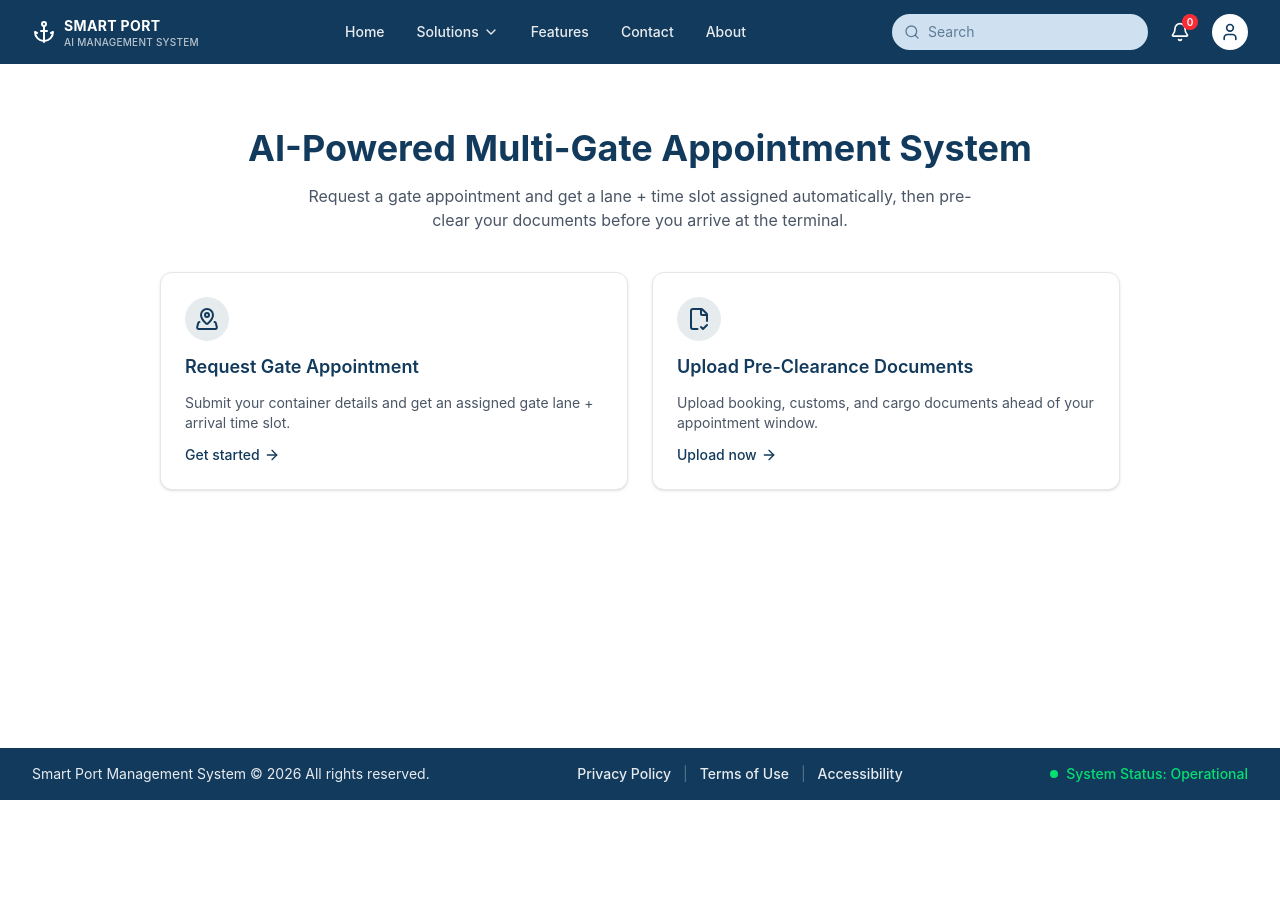
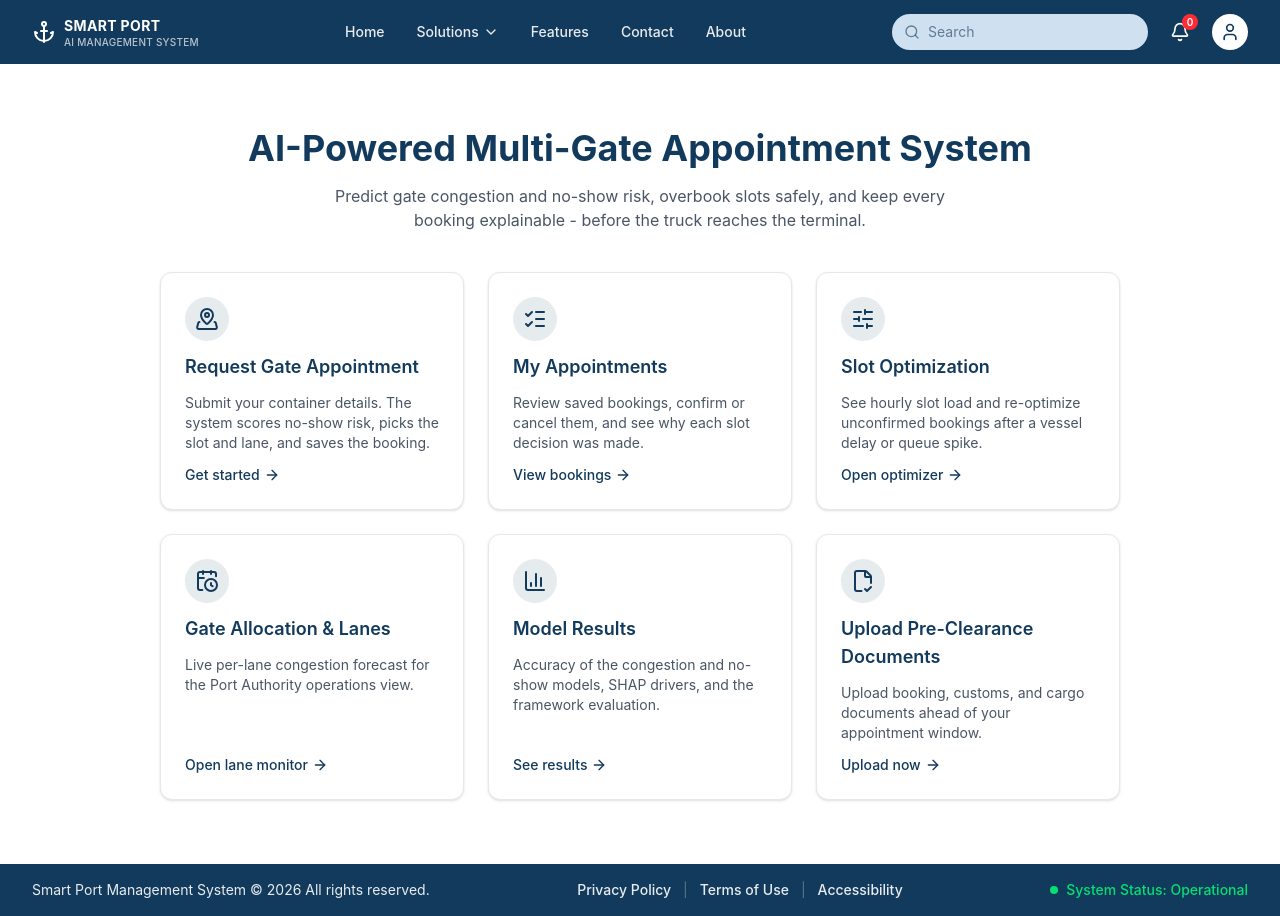
Before and after one commit to IsuJayasinghe/Final-Research, a React app in the folder frontend/: page / in a window 1280 px wide. Before the commit the page ends 800 px from the top, so only its background shows below. Built offline with nearby package versions, Linux system fonts and the light colour scheme; the HTML template or start-up script is replaced by a standard one.

Commit message:
feat: home page links to all gate appointment features

```diff
--- a/frontend/src/pages/Home.jsx
+++ b/frontend/src/pages/Home.jsx
@@ -1,5 +1,50 @@
-import { ArrowRight, FileCheck2, MapPinned } from 'lucide-react'
+import { ArrowRight, BarChart3, CalendarClock, FileCheck2, ListChecks, MapPinned, SlidersHorizontal } from 'lucide-react'
 import { Link } from 'react-router-dom'
+
+const CARDS = [
+  {
+    to: '/gate-appointment',
+    icon: MapPinned,
+    title: 'Request Gate Appointment',
+    text: 'Submit your container details. The system scores no-show risk, picks the slot and lane, and saves the booking.',
+    cta: 'Get started',
+  },
+  {
+    to: '/appointments',
+    icon: ListChecks,
+    title: 'My Appointments',
+    text: 'Review saved bookings, confirm or cancel them, and see why each slot decision was made.',
+    cta: 'View bookings',
+  },
+  {
+    to: '/gate-optimization',
+    icon: SlidersHorizontal,
+    title: 'Slot Optimization',
+    text: 'See hourly slot load and re-optimize unconfirmed bookings after a vessel delay or queue spike.',
+    cta: 'Open optimizer',
+  },
+  {
+    to: '/gate-allocation',
+    icon: CalendarClock,
+    title: 'Gate Allocation & Lanes',
+    text: 'Live per-lane congestion forecast for the Port Authority operations view.',
+    cta: 'Open lane monitor',
+  },
+  {
+    to: '/model-results',
+    icon: BarChart3,
+    title: 'Model Results',
+    text: 'Accuracy of the congestion and no-show models, SHAP drivers, and the framework evaluation.',
+    cta: 'See results',
+  },
+  {
+    to: '/document-upload',
+    icon: FileCheck2,
+    title: 'Upload Pre-Clearance Documents',
+    text: 'Upload booking, customs, and cargo documents ahead of your appointment window.',
+    cta: 'Upload now',
+  },
+]
 
 export default function Home() {
   return (
@@ -8,44 +53,28 @@ export default function Home() {
         AI-Powered Multi-Gate Appointment System
       </h1>
       <p className="mx-auto mt-4 max-w-2xl text-gray-600">
-        Request a gate appointment and get a lane + time slot assigned automatically,
-        then pre-clear your documents before you arrive at the terminal.
+        Predict gate congestion and no-show risk, overbook slots safely, and keep every booking
+        explainable - before the truck reaches the terminal.
       </p>
 
-      <div className="mt-10 grid gap-6 sm:grid-cols-2">
+      <div className="mt-10 grid gap-6 sm:grid-cols-2 lg:grid-cols-3">
+        {CARDS.map(({ to, icon: Icon, title, text, cta }) => (
           <Link
-          to="/gate-appointment"
+            key={to}
+            to={to}
             className="group flex flex-col items-start gap-3 rounded-xl border border-gray-200 bg-white p-6 text-left shadow-sm transition-shadow hover:shadow-md"
           >
             <span className="flex h-11 w-11 items-center justify-center rounded-full bg-[#123a5c]/10 text-[#123a5c]">
-            <MapPinned className="h-6 w-6" />
+              <Icon className="h-6 w-6" />
             </span>
-          <span className="text-lg font-semibold text-[#123a5c]">Request Gate Appointment</span>
-          <span className="text-sm text-gray-600">
-            Submit your container details and get an assigned gate lane + arrival time slot.
-          </span>
-          <span className="flex items-center gap-1 text-sm font-medium text-[#123a5c]">
-            Get started
+            <span className="text-lg font-semibold text-[#123a5c]">{title}</span>
+            <span className="text-sm text-gray-600">{text}</span>
+            <span className="mt-auto flex items-center gap-1 text-sm font-medium text-[#123a5c]">
+              {cta}
               <ArrowRight className="h-4 w-4 transition-transform group-hover:translate-x-1" />
             </span>
           </Link>
-
-        <Link
-          to="/document-upload"
-          className="group flex flex-col items-start gap-3 rounded-xl border border-gray-200 bg-white p-6 text-left shadow-sm transition-shadow hover:shadow-md"
-        >
-          <span className="flex h-11 w-11 items-center justify-center rounded-full bg-[#123a5c]/10 text-[#123a5c]">
-            <FileCheck2 className="h-6 w-6" />
-          </span>
-          <span className="text-lg font-semibold text-[#123a5c]">Upload Pre-Clearance Documents</span>
-          <span className="text-sm text-gray-600">
-            Upload booking, customs, and cargo documents ahead of your appointment window.
-          </span>
-          <span className="flex items-center gap-1 text-sm font-medium text-[#123a5c]">
-            Upload now
-            <ArrowRight className="h-4 w-4 transition-transform group-hover:translate-x-1" />
-          </span>
-        </Link>
+        ))}
       </div>
     </div>
   )
```
Lines whose indentation alone changed are shown as unchanged.
